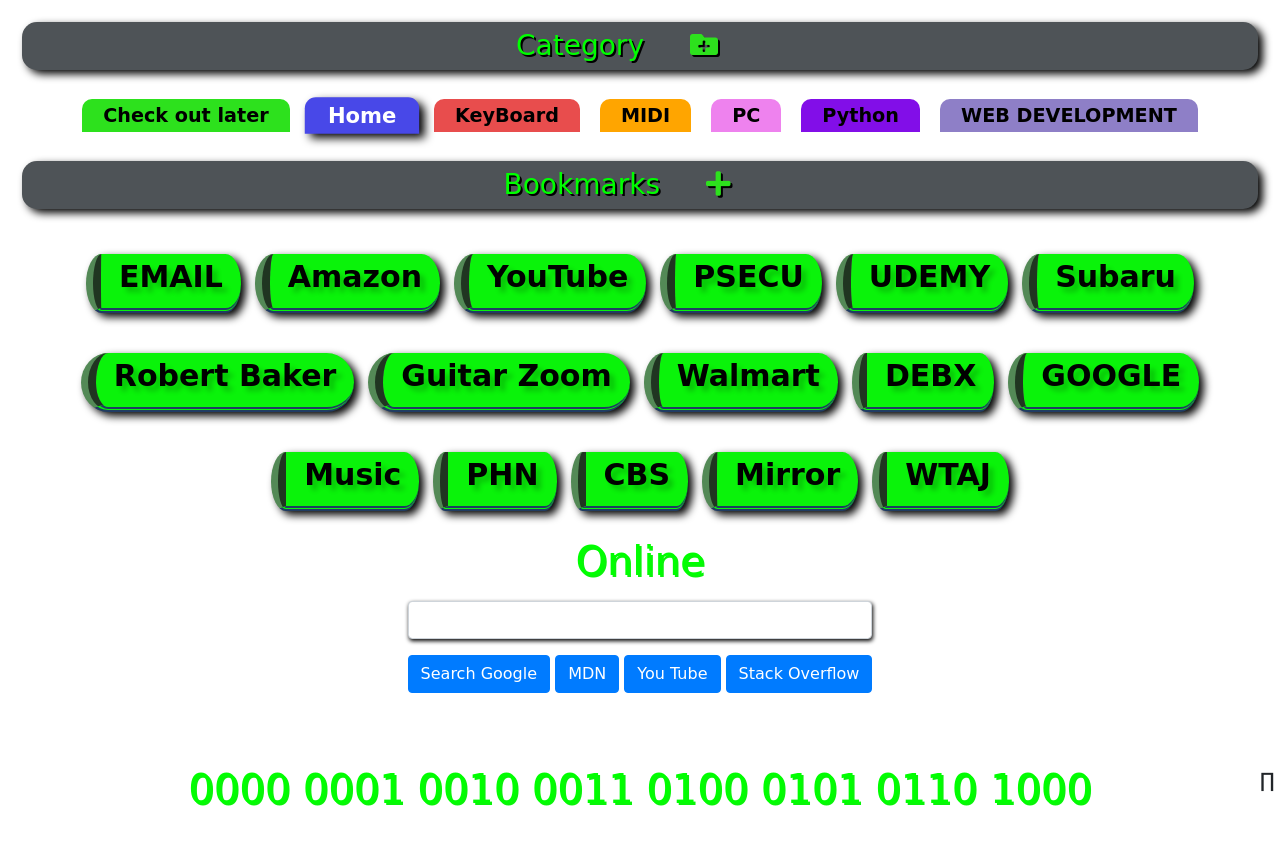
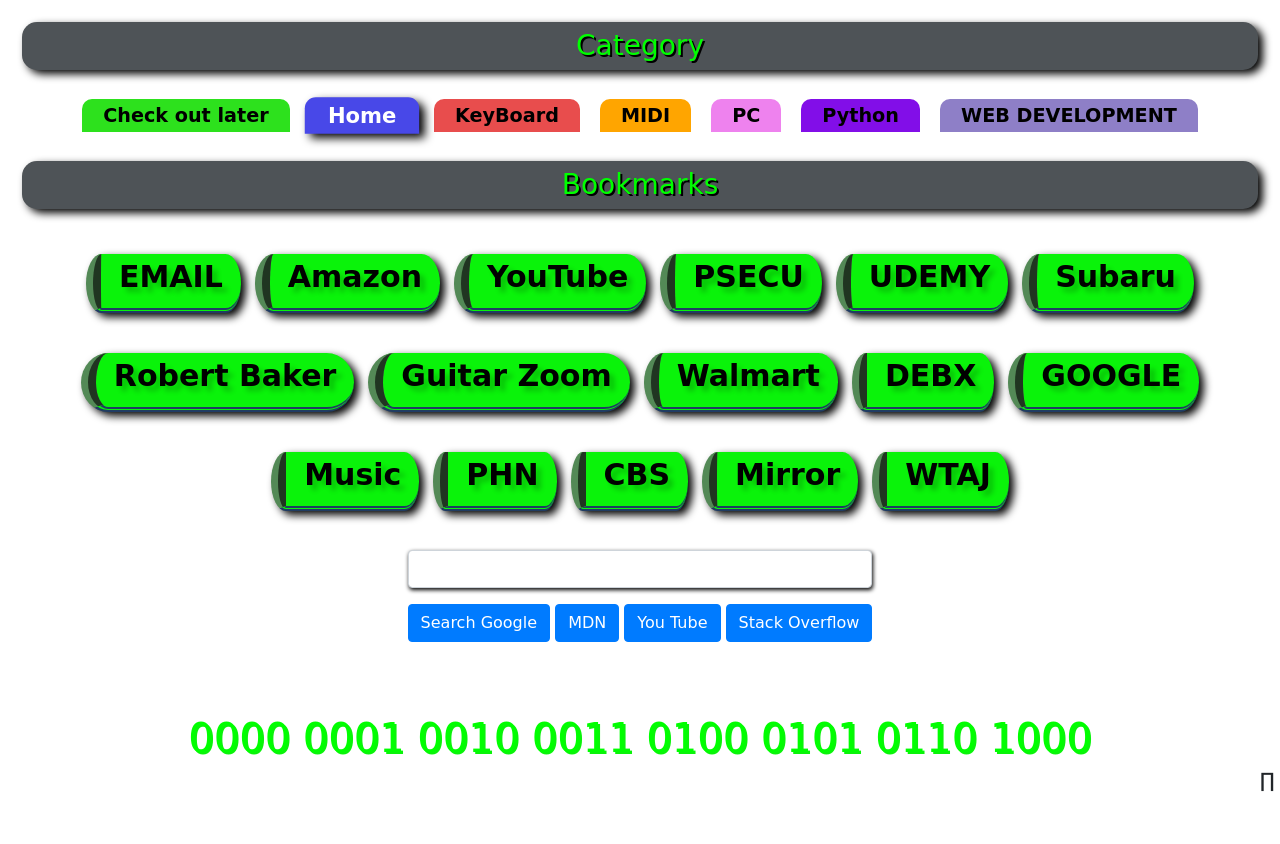
Before and after one commit to DEBXDEBX/MobilBookmarks, a plain HTML site: page index.html in a window 1280 px wide. Drawn offline with nearby package versions, Linux system fonts and the light colour scheme.

Commit message:
cut html

```diff
--- a/index.html
+++ b/index.html
@@ -68,13 +68,7 @@
 
     <header>
       <h3 id="catHeading">
-        Category<span id="catAdd"
-          ><i
-            data-toggle="tooltip"
-            title="Add New Category"
-            class="fas fa-folder-plus"
-          ></i
-        ></span>
+        Category
       </h3>
       <nav>
         <ul id="catList"></ul>
@@ -111,16 +105,10 @@
 
     <section>
       <h3 id="bookmarkHeading">
-        Bookmarks<span id="bookmarkAdd"
-          ><i
-            data-toggle="tooltip"
-            title="Add New Bookmark"
-            class="fas fa-plus"
-          ></i
-        ></span>
+        Bookmarks
       </h3>
 
-      <form id="bookmarkForm" autocomplete="off">
+      <!-- <form id="bookmarkForm" autocomplete="off">
         <div class="form-group">
           <input
             id="textBookmark"
@@ -156,7 +144,7 @@
             Cancel
           </button>
         </div>
-      </form>
+      </form> -->
     </section>
 
     <nav>
```
